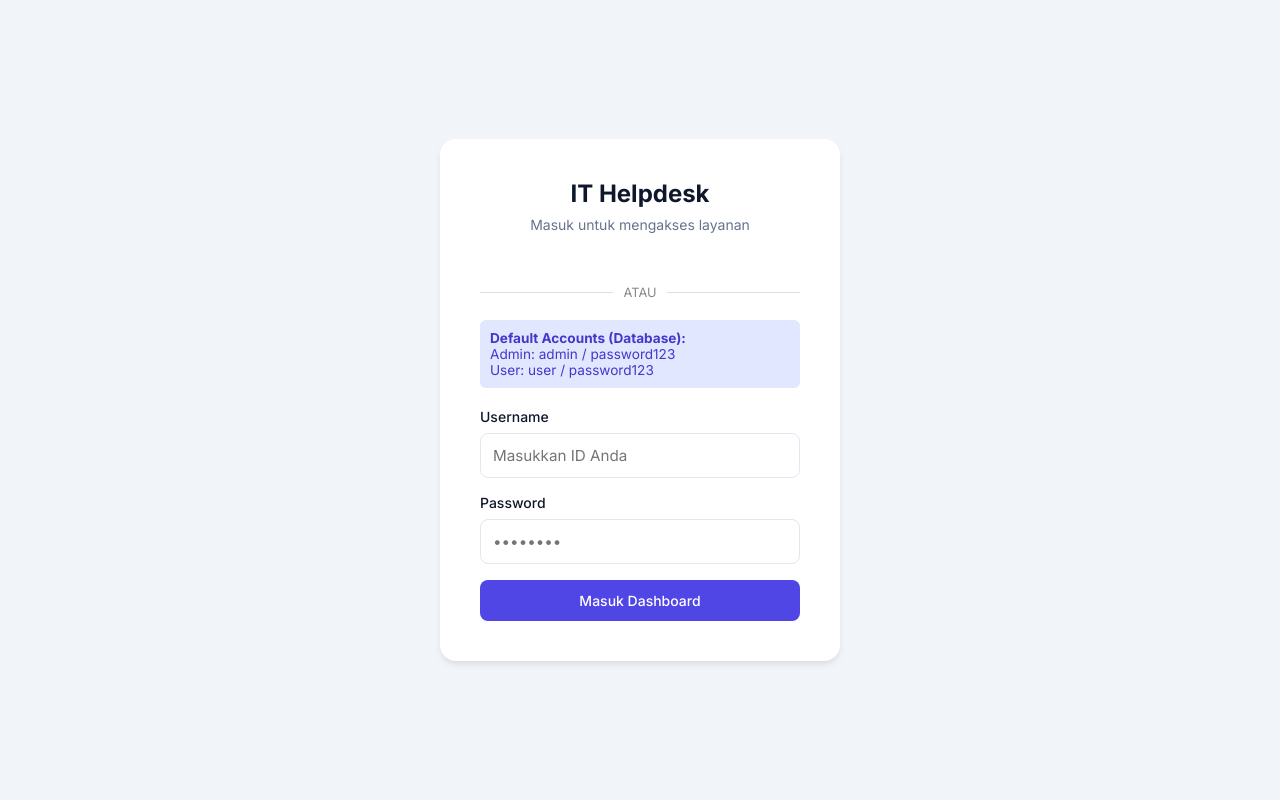
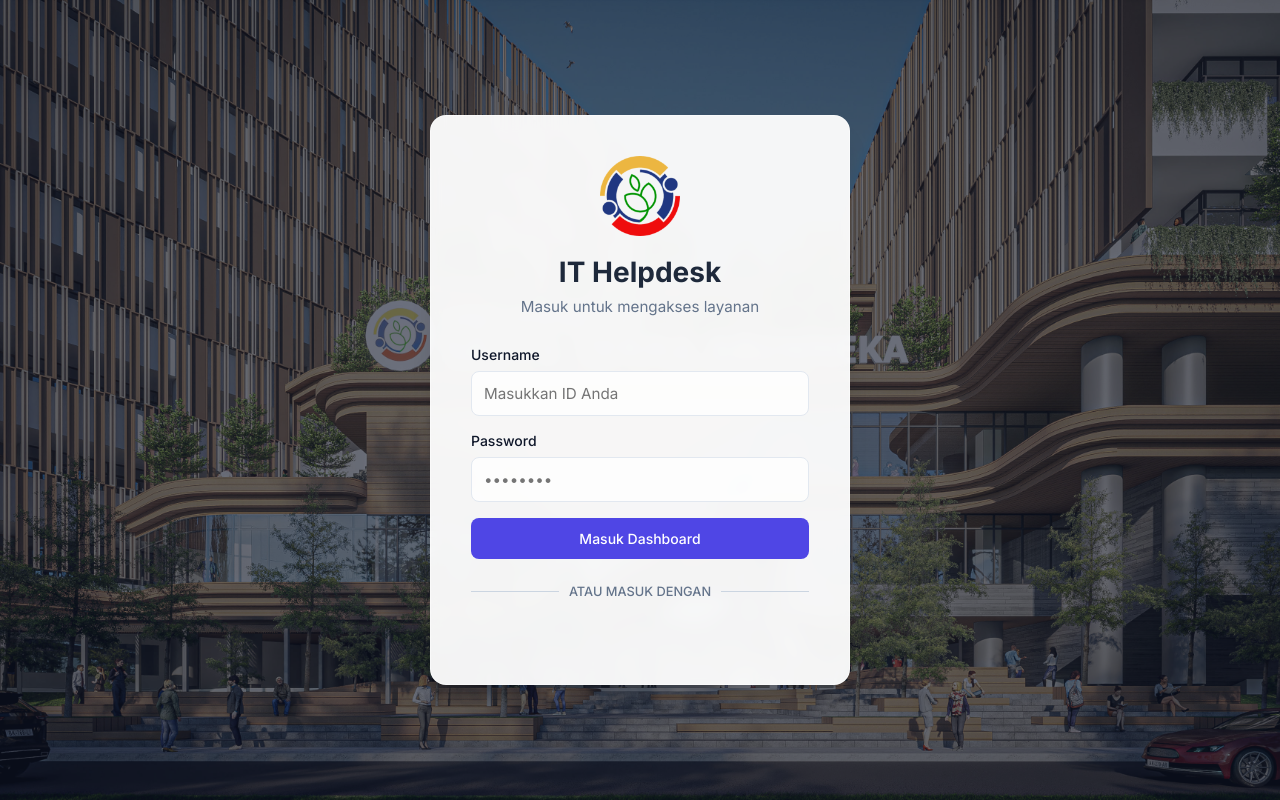
Before and after one commit to RonyRisvaldoLumbanBatu/it-helpdesk, a PHP site: page /it-helpdesk/login.php in a window 1280 px wide. Run offline with PHP 8.4, Linux system fonts and the light colour scheme; some libraries are stand-ins or nearby versions.

Commit message:
UI: Finalize Login Page layout (Logo, Favicon, Reordering)

```diff
--- a/views/login.php
+++ b/views/login.php
@@ -5,9 +5,75 @@
     <meta charset="UTF-8">
     <meta name="viewport" content="width=device-width, initial-scale=1.0">
     <title>Login - IT Helpdesk</title>
+    <link rel="icon" href="assets/images/logo.png" type="image/png">
     <link rel="stylesheet" href="assets/css/style.css">
     <script src="https://accounts.google.com/gsi/client" async defer></script>
     <style>
+        body {
+            font-family: 'Inter', sans-serif;
+            background: url('assets/images/bg_campus.jpg') no-repeat center center fixed;
+            background-size: cover;
+            margin: 0;
+            padding: 0;
+        }
+
+        .auth-wrapper {
+            background: rgba(15, 23, 42, 0.6);
+            min-height: 100vh;
+            display: flex;
+            align-items: center;
+            justify-content: center;
+            padding: 20px;
+        }
+
+        .auth-card {
+            background: rgba(255, 255, 255, 0.95);
+            backdrop-filter: blur(8px);
+            width: 100%;
+            max-width: 420px;
+            padding: 40px;
+            border-radius: 16px;
+            box-shadow: 0 20px 25px -5px rgba(0, 0, 0, 0.1), 0 10px 10px -5px rgba(0, 0, 0, 0.04);
+            border: 1px solid rgba(255, 255, 255, 0.5);
+        }
+
+        .auth-header {
+            text-align: center;
+            margin-bottom: 30px;
+        }
+
+        .auth-logo {
+            width: 80px;
+            height: auto;
+            margin-bottom: 15px;
+        }
+
+        .auth-title {
+            font-size: 1.75rem;
+            font-weight: 800;
+            color: #1e293b;
+            margin-bottom: 8px;
+        }
+
+        .auth-subtitle {
+            font-size: 0.95rem;
+            color: #64748b;
+        }
+
+        .form-control {
+            background: rgba(255, 255, 255, 0.8);
+        }
+
+        .demo-info {
+            background: rgba(224, 231, 255, 0.8);
+            color: #4338ca;
+            padding: 10px;
+            border-radius: 6px;
+            font-size: 0.85rem;
+            margin-bottom: 20px;
+            text-align: center;
+        }
+
         .error-msg {
             background: #fee2e2;
             color: #ef4444;
@@ -17,15 +83,6 @@
             font-size: 0.9rem;
             text-align: center;
         }
-
-        .demo-info {
-            margin-bottom: 20px;
-            background: #e0e7ff;
-            padding: 10px;
-            border-radius: 6px;
-            font-size: 0.85rem;
-            color: #4338ca;
-        }
     </style>
 </head>
 
@@ -33,50 +90,23 @@
     <div class="auth-wrapper">
         <div class="auth-card">
             <div class="auth-header">
+                <img src="assets/images/logo.png" alt="Logo" class="auth-logo">
                 <div class="auth-title">IT Helpdesk</div>
                 <div class="auth-subtitle">Masuk untuk mengakses layanan</div>
-            </div>
-
-            <!-- Google Sign-In Button -->
-            <div style="margin-bottom: 20px; display: flex; justify-content: center;">
-                <div id="g_id_onload"
-                     data-client_id="1072069249100-ia66cdqti4ehb80hgdd4rjmet05b849l.apps.googleusercontent.com"
-                     data-context="signin"
-                     data-ux_mode="popup"
-                     data-callback="handleCredentialResponse"
-                     data-auto_prompt="false">
-                </div>
-
-                <div class="g_id_signin"
-                     data-type="standard"
-                     data-shape="rectangular"
-                     data-theme="outline"
-                     data-text="sign_in_with"
-                     data-size="large"
-                     data-logo_alignment="left">
-                </div>
-            </div>
-
-            <div style="display:flex; align-items:center; margin-bottom: 20px;">
-                <hr style="flex:1; border:0; border-top: 1px solid #ddd;">
-                <span style="padding: 0 10px; color: #888; font-size: 0.8rem;">ATAU</span>
-                <hr style="flex:1; border:0; border-top: 1px solid #ddd;">
             </div>
 
             <?php if (isset($_GET['error'])): ?>
                 <div class="error-msg">
                     <?php
-                    if($_GET['error'] == 'google_domain') echo "Gunakan email kampus (@satyaterrabhinneka.ac.id)!";
-                    else echo "Username atau Password salah!";
+                    if ($_GET['error'] == 'google_domain')
+                        echo "Gunakan email kampus (@satyaterrabhinneka.ac.id)!";
+                    else
+                        echo "Username atau Password salah!";
                     ?>
                 </div>
             <?php endif; ?>
 
-            <div class="demo-info">
-                <strong>Default Accounts (Database):</strong><br>
-                Admin: admin / password123<br>
-                User: user / password123
-            </div>
+
 
 
             <form action="?page=auth_check" method="POST">
@@ -92,6 +122,26 @@
 
                 <button type="submit" class="btn btn-primary w-full">Masuk Dashboard</button>
             </form>
+
+            <div style="display:flex; align-items:center; margin: 25px 0;">
+                <hr style="flex:1; border:0; border-top: 1px solid #cbd5e1;">
+                <span style="padding: 0 10px; color: #64748b; font-size: 0.8rem; font-weight: 500;">ATAU MASUK
+                    DENGAN</span>
+                <hr style="flex:1; border:0; border-top: 1px solid #cbd5e1;">
+            </div>
+
+            <!-- Google Sign-In Button -->
+            <div style="margin-bottom: 20px; display: flex; justify-content: center;">
+                <div id="g_id_onload"
+                    data-client_id="1072069249100-ia66cdqti4ehb80hgdd4rjmet05b849l.apps.googleusercontent.com"
+                    data-context="signin" data-ux_mode="popup" data-callback="handleCredentialResponse"
+                    data-auto_prompt="false">
+                </div>
+
+                <div class="g_id_signin" data-type="standard" data-shape="rectangular" data-theme="outline"
+                    data-text="sign_in_with" data-size="large" data-logo_alignment="left" data-width="340">
+                </div>
+            </div>
         </div>
     </div>
 
```
Also changed, not shown: public/assets/images/bg_campus.jpg (added), public/assets/images/logo.png (added).
